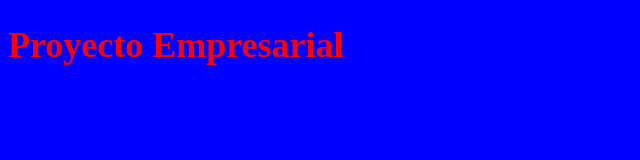
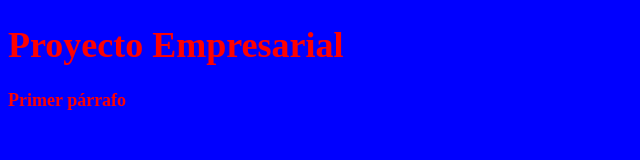
Before and after one commit to JesusChavarria/GIT2023, a plain HTML site: page index.html in a window 1280 px wide. Shown: the whole page, without its empty margins (0-640 px from the left). Drawn offline with Linux system fonts and the light colour scheme.

Commit message:
Update index.html

```diff
--- a/index.html
+++ b/index.html
@@ -13,6 +13,7 @@
       <h1>Proyecto Empresarial
 
       </h1>
+      <p>Primer párrafo </p>
 
 </body>
 
```
